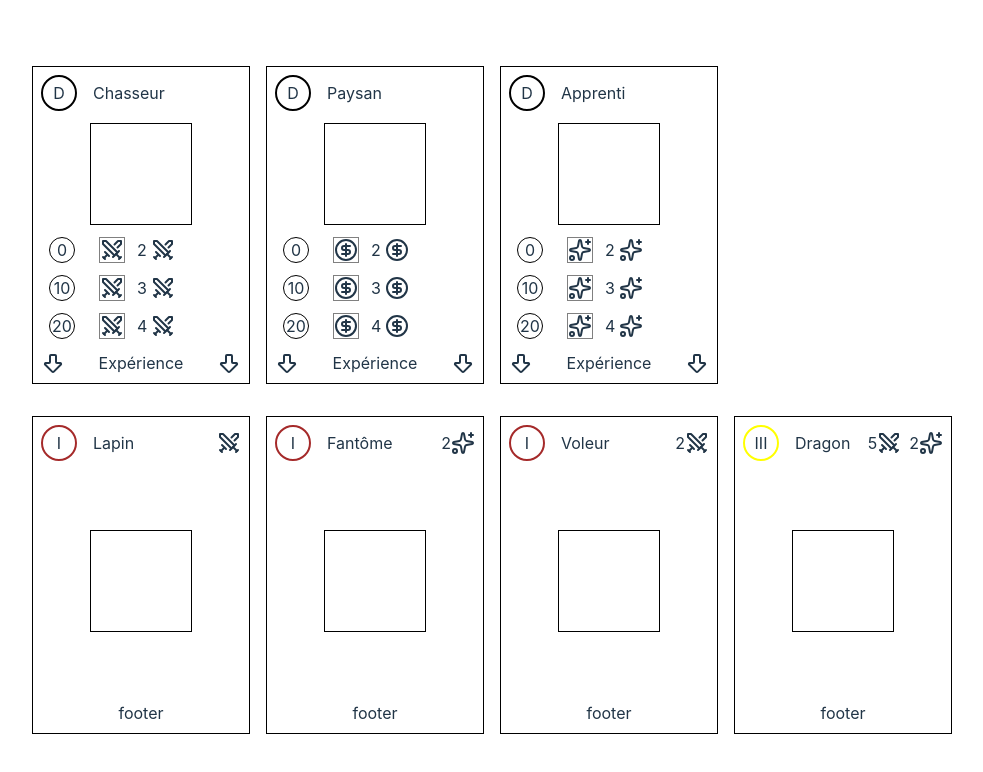
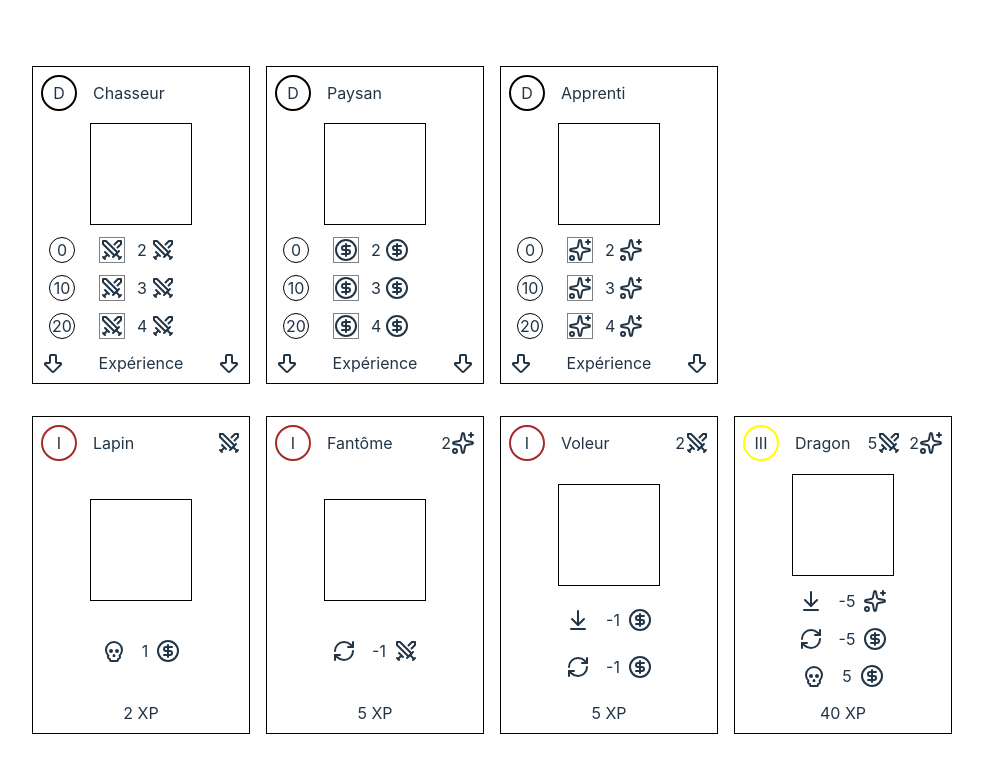
Before and after one commit to gqueste/dice-game, a Vue app: page / in a window 1280 px wide. Shown: the top 772 px of the page, without its empty margins (148-1131 px from the left). Built offline with nearby package versions, Linux system fonts and the light colour scheme.

Commit message:
refacto(card): add cardEffect component and link effect to symbol

```diff
--- a/src/game/card/card.interface.ts
+++ b/src/game/card/card.interface.ts
@@ -6,3 +6,8 @@ export enum EffectType {
   RemoveGold = 'removeGold',
   RemoveMagic = 'removeMagic',
 }
+
+export interface CardEffect {
+  type: EffectType
+  value: number
+}
--- a/src/game/card/character/character.interface.ts
+++ b/src/game/card/character/character.interface.ts
@@ -1,5 +1,5 @@
 import { DiceSymbol } from '@/game/dice/dice.interface'
-import type { EffectType } from '../card.interface'
+import type { CardEffect } from '../card.interface'
 import type { Age } from '@/game/game.interface'
 
 export interface Character {
@@ -25,8 +25,5 @@ export enum Level {
 
 export interface CharacterSkill {
   cost: DiceSymbol[]
-  effect: {
-    type: EffectType
-    value: number
-  }
+  effect: CardEffect
 }
--- a/src/game/card/monster/monster.catalog.ts
+++ b/src/game/card/monster/monster.catalog.ts
@@ -11,7 +11,7 @@ export const rabbit: Monster = {
   age: Age.First,
   experience: 2,
   buyEffect: {
-    effect: EffectType.AddGold,
+    type: EffectType.AddGold,
     value: 1,
   },
 }
@@ -23,8 +23,8 @@ export const ghost: Monster = {
   age: Age.First,
   experience: 5,
   riverEffect: {
-    effect: EffectType.RemoveAttack,
-    value: 1,
+    type: EffectType.RemoveAttack,
+    value: -1,
   },
 }
 
@@ -35,12 +35,12 @@ export const thief: Monster = {
   age: Age.First,
   experience: 5,
   appearEffect: {
-    effect: EffectType.RemoveGold,
-    value: 1,
+    type: EffectType.RemoveGold,
+    value: -1,
   },
   riverEffect: {
-    effect: EffectType.RemoveGold,
-    value: 1,
+    type: EffectType.RemoveGold,
+    value: -1,
   },
 }
 
@@ -59,15 +59,15 @@ export const dragon: Monster = {
   age: Age.Third,
   experience: 40,
   riverEffect: {
-    effect: EffectType.RemoveGold,
-    value: 5,
+    type: EffectType.RemoveGold,
+    value: -5,
   },
   appearEffect: {
-    effect: EffectType.RemoveMagic,
-    value: 5,
+    type: EffectType.RemoveMagic,
+    value: -5,
   },
   buyEffect: {
-    effect: EffectType.AddGold,
+    type: EffectType.AddGold,
     value: 5,
   },
 }
--- a/src/ui/MonsterCard.vue
+++ b/src/ui/MonsterCard.vue
@@ -1,12 +1,25 @@
 <template>
   <PlayableCard :age="monster.age" :name="monster.name" :cost="monster.cost">
-    <template v-slot:footer> footer </template>
+    <template v-slot:body>
+      <MonsterCardEffect v-if="monster.appearEffect" :effect="monster.appearEffect">
+        <ArrowDownToLine />
+      </MonsterCardEffect>
+      <MonsterCardEffect v-if="monster.riverEffect" :effect="monster.riverEffect">
+        <RefreshCw />
+      </MonsterCardEffect>
+      <MonsterCardEffect v-if="monster.buyEffect" :effect="monster.buyEffect">
+        <Skull />
+      </MonsterCardEffect>
+    </template>
+    <template v-slot:footer> {{ monster.experience }} XP </template>
   </PlayableCard>
 </template>
 
 <script setup lang="ts">
 import type { Monster } from '@/game/card/monster/monster.interface'
 import PlayableCard from './PlayableCard.vue'
+import { ArrowDownToLine, RefreshCw, Skull } from 'lucide-vue-next'
+import MonsterCardEffect from './MonsterCardEffect.vue'
 
 defineProps<{ monster: Monster }>()
 </script>
--- /dev/null
+++ b/src/ui/MonsterCardEffect.vue
@@ -0,0 +1,37 @@
+<template>
+  <div class="card-effect">
+    <span class="trigger-moment"><slot></slot></span>
+    <span class="effect">
+      {{ effect.value }}
+      <component :is="effectTypeToComponent(effect.type)" />
+    </span>
+  </div>
+</template>
+
+<script setup lang="ts">
+import type { CardEffect } from '@/game/card/card.interface'
+import { effectTypeToComponent } from './utils'
+
+defineProps<{ effect: CardEffect }>()
+</script>
+
+<style lang="scss" scoped>
+.card-effect {
+  width: 100%;
+  display: flex;
+  align-items: center;
+  justify-content: center;
+  gap: 1em;
+
+  .trigger-moment {
+    display: flex;
+    align-items: center;
+  }
+
+  .effect {
+    display: flex;
+    align-items: center;
+    gap: 0.5em;
+  }
+}
+</style>
--- a/src/ui/symbols/AddAttack.vue
+++ /dev/null
@@ -1,6 +0,0 @@
-<template><component :is="diceSymbolToComponent(DiceSymbol.Attack)" /></template>
-
-<script setup lang="ts">
-import { diceSymbolToComponent } from '../utils'
-import { DiceSymbol } from '@/game/dice/dice.interface'
-</script>
--- a/src/ui/symbols/AddGold.vue
+++ /dev/null
@@ -1,6 +0,0 @@
-<template><component :is="diceSymbolToComponent(DiceSymbol.Gold)" /></template>
-
-<script setup lang="ts">
-import { diceSymbolToComponent } from '../utils'
-import { DiceSymbol } from '@/game/dice/dice.interface'
-</script>
--- a/src/ui/symbols/AddMagic.vue
+++ /dev/null
@@ -1,6 +0,0 @@
-<template><component :is="diceSymbolToComponent(DiceSymbol.Magic)" /></template>
-
-<script setup lang="ts">
-import { diceSymbolToComponent } from '../utils'
-import { DiceSymbol } from '@/game/dice/dice.interface'
-</script>
--- a/src/ui/utils.ts
+++ b/src/ui/utils.ts
@@ -1,9 +1,6 @@
 import { DiceSymbol } from '@/game/dice/dice.interface'
 import { CircleDollarSign, Sparkles, Swords, X } from 'lucide-vue-next'
 import { type Component } from 'vue'
-import AddAttack from './symbols/AddAttack.vue'
-import AddGold from './symbols/AddGold.vue'
-import AddMagic from './symbols/AddMagic.vue'
 import { EffectType } from '@/game/card/card.interface'
 import { Age } from '@/game/game.interface'
 
@@ -23,13 +20,19 @@ export const diceSymbolToComponent = (diceSymbol: DiceSymbol): Component => {
 export const effectTypeToComponent = (effectType: EffectType): Component => {
   switch (effectType) {
     case EffectType.AddAttack:
-      return AddAttack
+      return diceSymbolToComponent(DiceSymbol.Attack)
     case EffectType.AddGold:
-      return AddGold
+      return diceSymbolToComponent(DiceSymbol.Gold)
     case EffectType.AddMagic:
-      return AddMagic
+      return diceSymbolToComponent(DiceSymbol.Magic)
+    case EffectType.RemoveAttack:
+      return diceSymbolToComponent(DiceSymbol.Attack)
+    case EffectType.RemoveGold:
+      return diceSymbolToComponent(DiceSymbol.Gold)
+    case EffectType.RemoveMagic:
+      return diceSymbolToComponent(DiceSymbol.Magic)
     default:
-      return AddAttack
+      return diceSymbolToComponent(DiceSymbol.Attack)
   }
 }
 
```
Also changed, not shown: src/game/card/monster/monster.interface.ts (+4 -13 lines).
